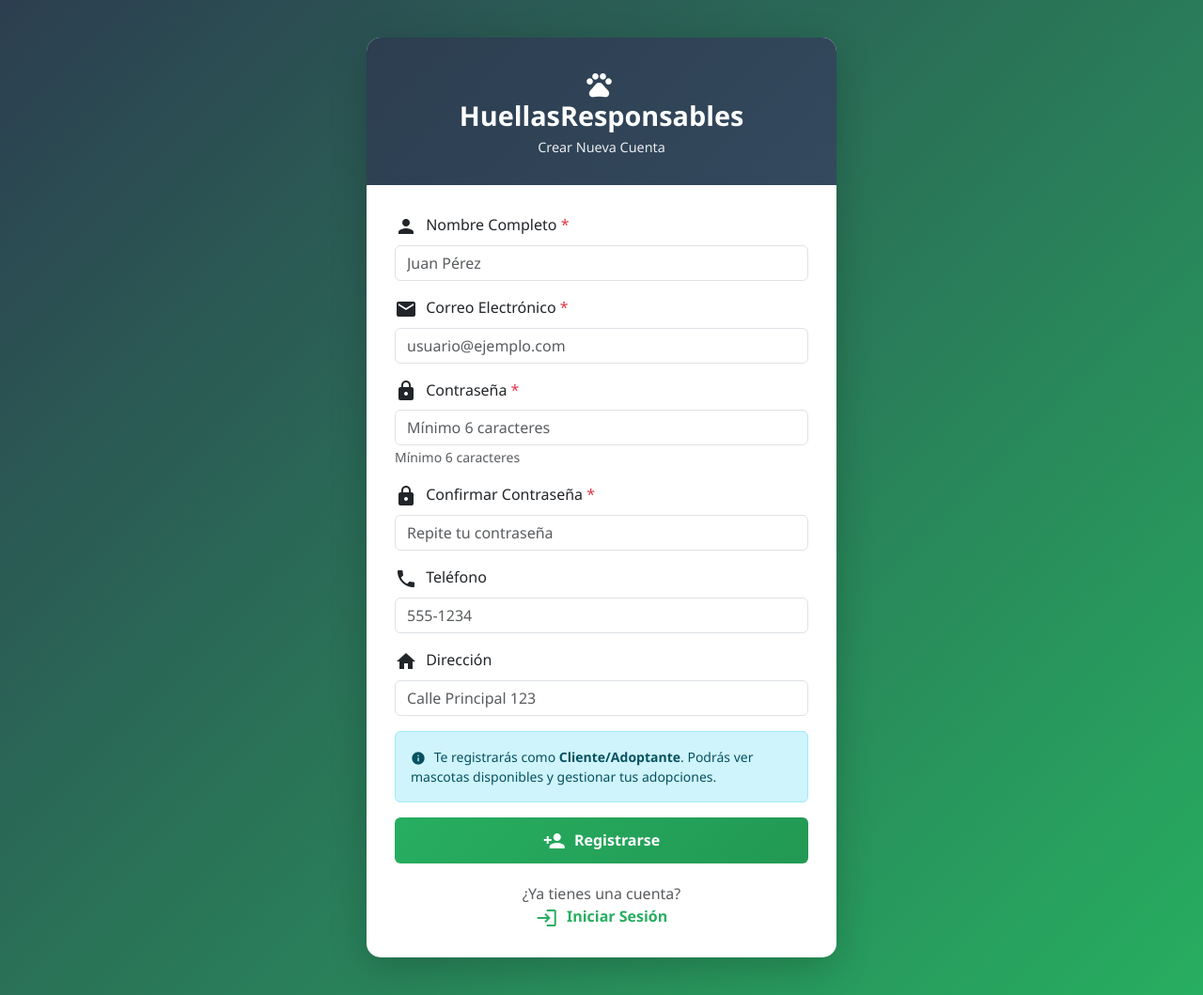
After one commit to Nadabxd/HuellitasResponsablesv2, a PHP site: page /auth/register.php in a window 1280 px wide. The commit adds this page. Shown: the whole page at 94% size. Run offline with PHP 8.4, Linux system fonts and the light colour scheme.

Commit message:
Add user registration page with validation and login link
Co-authored-by: Nadabxd <203019882+Nadabxd@users.noreply.github.com>

```diff
--- a/INSTALL.html
+++ b/INSTALL.html
@@ -163,6 +163,9 @@
                             Pass: admin123
                         </div>
                     </div>
+                    <div class="text-center mt-3">
+                        <p class="text-muted small">O puedes <a href="auth/register.php">crear una nueva cuenta</a> desde la página de registro.</p>
+                    </div>
                 </div>
 
                 <!-- Solución de problemas -->
--- /dev/null
+++ b/auth/register.php
@@ -0,0 +1,266 @@
+<?php
+/**
+ * Sistema de Registro de Usuarios
+ * HuellasResponsables
+ */
+
+session_start();
+
+// Si ya está logueado, redirigir al dashboard
+if (isset($_SESSION['usuario_id'])) {
+    header("Location: ../index.php");
+    exit();
+}
+
+require_once '../config/conexion.php';
+
+$error = '';
+$success = '';
+
+if ($_SERVER['REQUEST_METHOD'] === 'POST') {
+    $nombre = trim($_POST['nombre'] ?? '');
+    $correo = filter_var($_POST['correo'] ?? '', FILTER_SANITIZE_EMAIL);
+    $password = $_POST['password'] ?? '';
+    $password_confirm = $_POST['password_confirm'] ?? '';
+    $telefono = trim($_POST['telefono'] ?? '');
+    $direccion = trim($_POST['direccion'] ?? '');
+
+    // Validaciones
+    if (empty($nombre) || empty($correo) || empty($password) || empty($password_confirm)) {
+        $error = "Por favor complete todos los campos obligatorios";
+    } elseif (!filter_var($correo, FILTER_VALIDATE_EMAIL)) {
+        $error = "Por favor ingrese un correo electrónico válido";
+    } elseif (strlen($password) < 6) {
+        $error = "La contraseña debe tener al menos 6 caracteres";
+    } elseif ($password !== $password_confirm) {
+        $error = "Las contraseñas no coinciden";
+    } else {
+        try {
+            // Verificar si el correo ya existe
+            $stmt = $conn->prepare("SELECT id_usuario FROM usuarios WHERE correo = ?");
+            $stmt->execute([$correo]);
+
+            if ($stmt->fetch()) {
+                $error = "Este correo electrónico ya está registrado";
+            } else {
+                // Registrar nuevo usuario como 'cliente'
+                $password_hash = password_hash($password, PASSWORD_DEFAULT);
+
+                $stmt = $conn->prepare("
+                    INSERT INTO usuarios (nombre, correo, password, rol, telefono, direccion, estado)
+                    VALUES (?, ?, ?, 'cliente', ?, ?, 'activo')
+                ");
+                $stmt->execute([$nombre, $correo, $password_hash, $telefono, $direccion]);
+
+                $success = "¡Registro exitoso! Ya puedes iniciar sesión.";
+
+                // Limpiar campos
+                $nombre = $correo = $telefono = $direccion = '';
+            }
+        } catch (PDOException $e) {
+            $error = "Error en el sistema. Por favor, intente más tarde.";
+        }
+    }
+}
+?>
+<!DOCTYPE html>
+<html lang="es">
+<head>
+    <meta charset="UTF-8">
+    <meta name="viewport" content="width=device-width, initial-scale=1.0">
+    <title>Registro - HuellasResponsables</title>
+    <link href="https://cdn.jsdelivr.net/npm/bootstrap@5.3.0/dist/css/bootstrap.min.css" rel="stylesheet">
+    <link href="https://fonts.googleapis.com/icon?family=Material+Icons" rel="stylesheet">
+    <style>
+        body {
+            background: linear-gradient(135deg, #2C3E50 0%, #27AE60 100%);
+            min-height: 100vh;
+            display: flex;
+            align-items: center;
+            justify-content: center;
+            font-family: 'Segoe UI', Tahoma, Geneva, Verdana, sans-serif;
+            padding: 20px 0;
+        }
+        .register-card {
+            background: #fff;
+            border-radius: 15px;
+            box-shadow: 0 10px 40px rgba(0,0,0,0.2);
+            overflow: hidden;
+            max-width: 500px;
+            width: 100%;
+            margin: 20px auto;
+        }
+        .register-header {
+            background: linear-gradient(135deg, #2C3E50 0%, #34495e 100%);
+            color: white;
+            padding: 30px;
+            text-align: center;
+        }
+        .register-header h2 {
+            margin: 0;
+            font-size: 1.8rem;
+            font-weight: 600;
+        }
+        .register-header p {
+            margin: 5px 0 0 0;
+            opacity: 0.9;
+            font-size: 0.9rem;
+        }
+        .register-body {
+            padding: 30px;
+        }
+        .btn-register {
+            background: linear-gradient(135deg, #27AE60 0%, #229954 100%);
+            border: none;
+            color: white;
+            padding: 12px;
+            font-weight: 600;
+            transition: all 0.3s;
+        }
+        .btn-register:hover {
+            transform: translateY(-2px);
+            box-shadow: 0 5px 15px rgba(39, 174, 96, 0.4);
+            background: linear-gradient(135deg, #229954 0%, #27AE60 100%);
+        }
+        .form-control:focus {
+            border-color: #27AE60;
+            box-shadow: 0 0 0 0.2rem rgba(39, 174, 96, 0.25);
+        }
+        .material-icons {
+            vertical-align: middle;
+            margin-right: 5px;
+        }
+        .login-link {
+            text-align: center;
+            margin-top: 20px;
+        }
+        .login-link a {
+            color: #27AE60;
+            text-decoration: none;
+            font-weight: 600;
+        }
+        .login-link a:hover {
+            text-decoration: underline;
+        }
+    </style>
+</head>
+<body>
+    <div class="register-card">
+        <div class="register-header">
+            <h2><span class="material-icons" style="font-size: 2rem;">pets</span></h2>
+            <h2>HuellasResponsables</h2>
+            <p>Crear Nueva Cuenta</p>
+        </div>
+        <div class="register-body">
+            <?php if ($error): ?>
+                <div class="alert alert-danger" role="alert">
+                    <span class="material-icons">error</span> <?php echo htmlspecialchars($error); ?>
+                </div>
+            <?php endif; ?>
+
+            <?php if ($success): ?>
+                <div class="alert alert-success" role="alert">
+                    <span class="material-icons">check_circle</span> <?php echo htmlspecialchars($success); ?>
+                </div>
+            <?php endif; ?>
+
+            <form method="POST" action="" class="needs-validation" novalidate>
+                <div class="mb-3">
+                    <label for="nombre" class="form-label">
+                        <span class="material-icons">person</span> Nombre Completo <span class="text-danger">*</span>
+                    </label>
+                    <input type="text" class="form-control" id="nombre" name="nombre" required
+                           placeholder="Juan Pérez" value="<?php echo htmlspecialchars($nombre ?? ''); ?>">
+                </div>
+
+                <div class="mb-3">
+                    <label for="correo" class="form-label">
+                        <span class="material-icons">email</span> Correo Electrónico <span class="text-danger">*</span>
+                    </label>
+                    <input type="email" class="form-control" id="correo" name="correo" required
+                           placeholder="usuario@ejemplo.com" value="<?php echo htmlspecialchars($correo ?? ''); ?>">
+                </div>
+
+                <div class="mb-3">
+                    <label for="password" class="form-label">
+                        <span class="material-icons">lock</span> Contraseña <span class="text-danger">*</span>
+                    </label>
+                    <input type="password" class="form-control" id="password" name="password" required
+                           placeholder="Mínimo 6 caracteres" minlength="6">
+                    <small class="text-muted">Mínimo 6 caracteres</small>
+                </div>
+
+                <div class="mb-3">
+                    <label for="password_confirm" class="form-label">
+                        <span class="material-icons">lock</span> Confirmar Contraseña <span class="text-danger">*</span>
+                    </label>
+                    <input type="password" class="form-control" id="password_confirm" name="password_confirm" required
+                           placeholder="Repite tu contraseña" minlength="6">
+                </div>
+
+                <div class="mb-3">
+                    <label for="telefono" class="form-label">
+                        <span class="material-icons">phone</span> Teléfono
+                    </label>
+                    <input type="tel" class="form-control" id="telefono" name="telefono"
+                           placeholder="555-1234" value="<?php echo htmlspecialchars($telefono ?? ''); ?>">
+                </div>
+
+                <div class="mb-3">
+                    <label for="direccion" class="form-label">
+                        <span class="material-icons">home</span> Dirección
+                    </label>
+                    <input type="text" class="form-control" id="direccion" name="direccion"
+                           placeholder="Calle Principal 123" value="<?php echo htmlspecialchars($direccion ?? ''); ?>">
+                </div>
+
+                <div class="alert alert-info small">
+                    <span class="material-icons" style="font-size: 1rem;">info</span>
+                    Te registrarás como <strong>Cliente/Adoptante</strong>. Podrás ver mascotas disponibles y gestionar tus adopciones.
+                </div>
+
+                <button type="submit" class="btn btn-register w-100">
+                    <span class="material-icons">person_add</span> Registrarse
+                </button>
+            </form>
+
+            <div class="login-link">
+                <p class="text-muted mb-0">¿Ya tienes una cuenta?</p>
+                <a href="login.php">
+                    <span class="material-icons">login</span> Iniciar Sesión
+                </a>
+            </div>
+        </div>
+    </div>
+
+    <script src="https://cdn.jsdelivr.net/npm/bootstrap@5.3.0/dist/js/bootstrap.bundle.min.js"></script>
+    <script>
+        // Validación de formulario
+        (function() {
+            'use strict';
+            var forms = document.querySelectorAll('.needs-validation');
+            Array.prototype.slice.call(forms).forEach(function(form) {
+                form.addEventListener('submit', function(event) {
+                    if (!form.checkValidity()) {
+                        event.preventDefault();
+                        event.stopPropagation();
+                    }
+                    form.classList.add('was-validated');
+                }, false);
+            });
+        })();
+
+        // Validar que las contraseñas coincidan
+        document.getElementById('password_confirm').addEventListener('input', function() {
+            var password = document.getElementById('password').value;
+            var confirm = this.value;
+
+            if (password !== confirm) {
+                this.setCustomValidity('Las contraseñas no coinciden');
+            } else {
+                this.setCustomValidity('');
+            }
+        });
+    </script>
+</body>
+</html>
```
Also changed, not shown: auth/login.php (+7 -0 lines), README.md.
